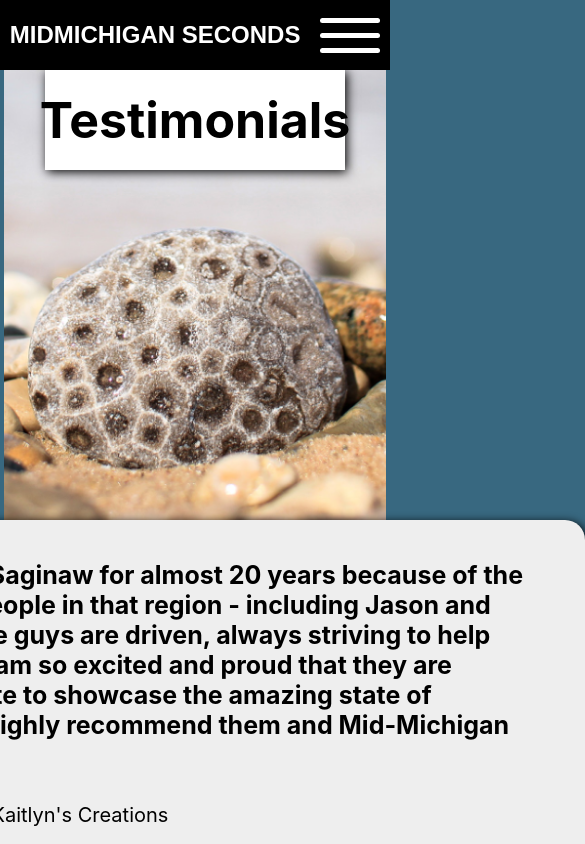
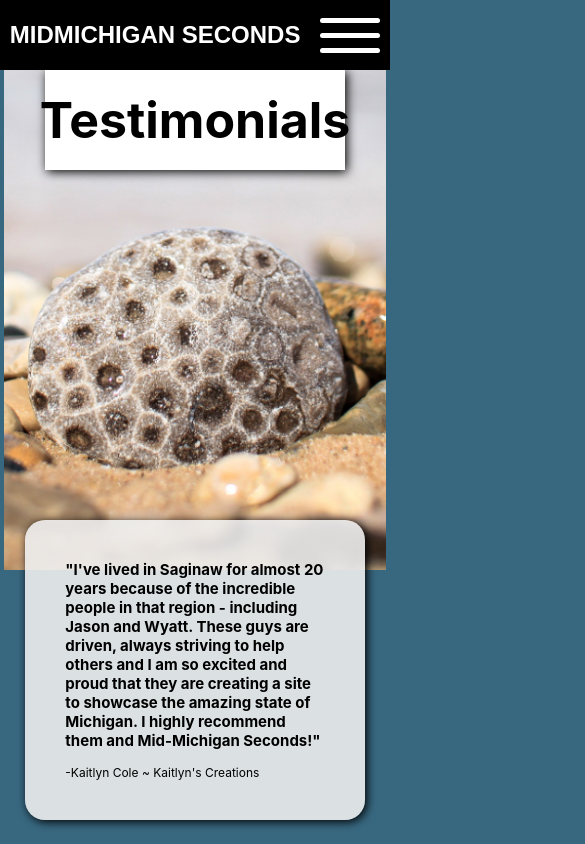
Before and after one commit to WyGuyyy/MidMichiganSeconds, a React (Create React App) app: page /Testimonial in a window 390 px wide. Shown: the top 844 px of the page, 585 px wide, since content can reach past the window. Built offline with nearby package versions, Linux system fonts and the light colour scheme.

Commit message:
WIP testimonial

```diff
--- a/src/FAQ/FAQ.css
+++ b/src/FAQ/FAQ.css
@@ -43,7 +43,7 @@
     flex-direction: column;
     justify-content: center;
     align-items: center;
-    background: #61b7e2;
+    background: #ffffff;
     box-shadow: 2px 2px 10px black;
 }
 
@@ -76,7 +76,7 @@
     flex-direction: column;
     justify-content: center;
     align-items: center;
-    background: #61b7e2;
+    background: #ffffff;
     padding: 10px;
     border-radius: 20px;
 }
@@ -87,7 +87,7 @@
     flex-direction: column;
     justify-content: center;
     align-items: center;
-    background: #55a0c5;
+    background: #eeeeee;
     padding: 10px;
     border-radius: 20px;
 
@@ -109,6 +109,12 @@
     }
 }
 
+@media(max-width: 425px){
+    .FAQ-Content-Wrapper{
+        width: 85%;
+    }
+}
+
 @media(max-width: 320px){
     .FAQ-Content-Header-Tile{
         width: 90%;
--- a/src/Testimonial/Testimonial.css
+++ b/src/Testimonial/Testimonial.css
@@ -106,6 +106,12 @@
     }
 }
 
+@media(max-width: 375px){
+    .Testimonial-Content-Header-Title{
+        font-size: 40px;
+    }
+}
+
 @media(max-width: 320px){
     .Testimonial-Content-Header-Tile{
         width: 90%;
--- a/src/Testimonial/Testimonial.js
+++ b/src/Testimonial/Testimonial.js
@@ -30,8 +30,8 @@ class Testimonial extends React.Component{
 
         var backgroundImage = process.env.PUBLIC_URL + "/assets/midmiclipped.PNG";
 
-        var testimonial1 = "I've lived in Saginaw for almost 20 years because of the incredible people in that region - including Jason and Wyatt. These guys are driven, always striving to help others and I am so excited and proud that they are creating a site to showcase the amazing state of Michigan. I highly recommend them and Mid-Michigan Seconds!";
-        var testimonial2 = "My fiancé and I love exploring mid-Michigan, and are always looking for new places to go. This platform gives us the opportunity to share our experiences with others who also like to explore!";
+        var testimonial1 = "\"I've lived in Saginaw for almost 20 years because of the incredible people in that region - including Jason and Wyatt. These guys are driven, always striving to help others and I am so excited and proud that they are creating a site to showcase the amazing state of Michigan. I highly recommend them and Mid-Michigan Seconds!\"";
+        var testimonial2 = "\"My fiancé and I love exploring mid-Michigan, and are always looking for new places to go. This platform gives us the opportunity to share our experiences with others who also like to explore!\"";
 
         var sig1 = "-Kaitlyn Cole ~ Kaitlyn's Creations";
         var sig2 = "-Shelby Pitt ~ Hartwick Pines";
--- a/src/Testimonial/TestimonialShowcaseBox.css
+++ b/src/Testimonial/TestimonialShowcaseBox.css
@@ -1,10 +1,10 @@
 .TestimonialShowcaseBox-Content-Wrapper{
     height: 300px;
     width: 700px;
-    background: #eeeeee;
+    background: rgba(238, 238, 238, 0.9);
     box-shadow: 2px 2px 10px black;
     padding: 40px;
-    margin-bottom: 20px;
+    margin-bottom: 40px;
     border-radius: 20px;
 }
 
@@ -24,6 +24,7 @@
     align-items: flex-start;
     height: 70%;
     width: 100%;
+    margin-bottom: 15px;
 }
 
 .TestimonialShowcaseBox-Content-Signature-Wrapper{
@@ -44,3 +45,44 @@
     margin: 0;
     font-size: 20px;
 }
+
+@media(max-width: 850px){
+    .TestimonialShowcaseBox-Content-Wrapper{
+        height: 250px;
+        width: 500px;
+    }
+
+    .TestimonialShowcaseBox-Content-Text{
+        font-size: 20px;
+    }
+
+    .TestimonialShowcaseBox-Content-Signature{
+        font-size: 15px;
+    }
+}
+
+@media(max-width: 650px){
+    .TestimonialShowcaseBox-Content-Wrapper{
+        height: 200px;
+        width: 95%;
+    }
+
+    .TestimonialShowcaseBox-Content-Text{
+        font-size: 15px;
+    }
+
+    .TestimonialShowcaseBox-Content-Signature{
+        font-size: 12px;
+    }
+
+    .TestimonialShowcaseBox-Content-Signature-Wrapper{
+        align-items: flex-end;
+    }
+}
+
+@media(max-width: 500px){
+    .TestimonialShowcaseBox-Content-Wrapper{
+        height: auto;
+        width: 95%;
+    }
+}
```
